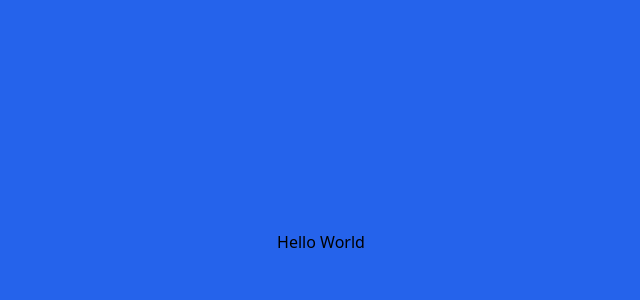
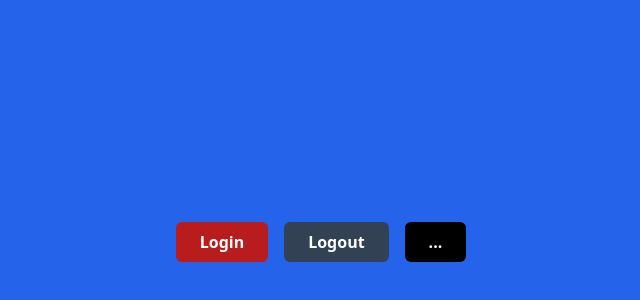
Before and after one commit to ubaydillah1/KANG-AVIP, a React (Vite) app: page / in a window 1280 px wide. Shown: the part 158-458 px from the top of the page, without its empty margins (319-959 px from the left). Built offline with nearby package versions, Linux system fonts and the light colour scheme.

Commit message:
Componenet & Props

```diff
--- a/src/App.jsx
+++ b/src/App.jsx
@@ -1,7 +1,24 @@
+/* eslint-disable react/prop-types */
+import React from "react";
+
+const Button = (props) => {
+  const { children = "...", variant = "bg-black" } = props;
+  return (
+    <button
+      className={`h-10 px-6 font-semibold rounded-md text-white ${variant}`}
+      type="submit"
+    >
+      {children}
+    </button>
+  );
+};
+
 function App() {
   return (
-    <div className="flex justify-center items-center bg-blue-600 min-h-screen">
-      <div>Hello World</div>
+    <div className="flex justify-center items-center bg-blue-600 min-h-screen gap-x-4">
+      <Button variant="bg-red-700">Login</Button>
+      <Button variant="bg-slate-700">Logout</Button>
+      <Button />
     </div>
   );
 }
```
